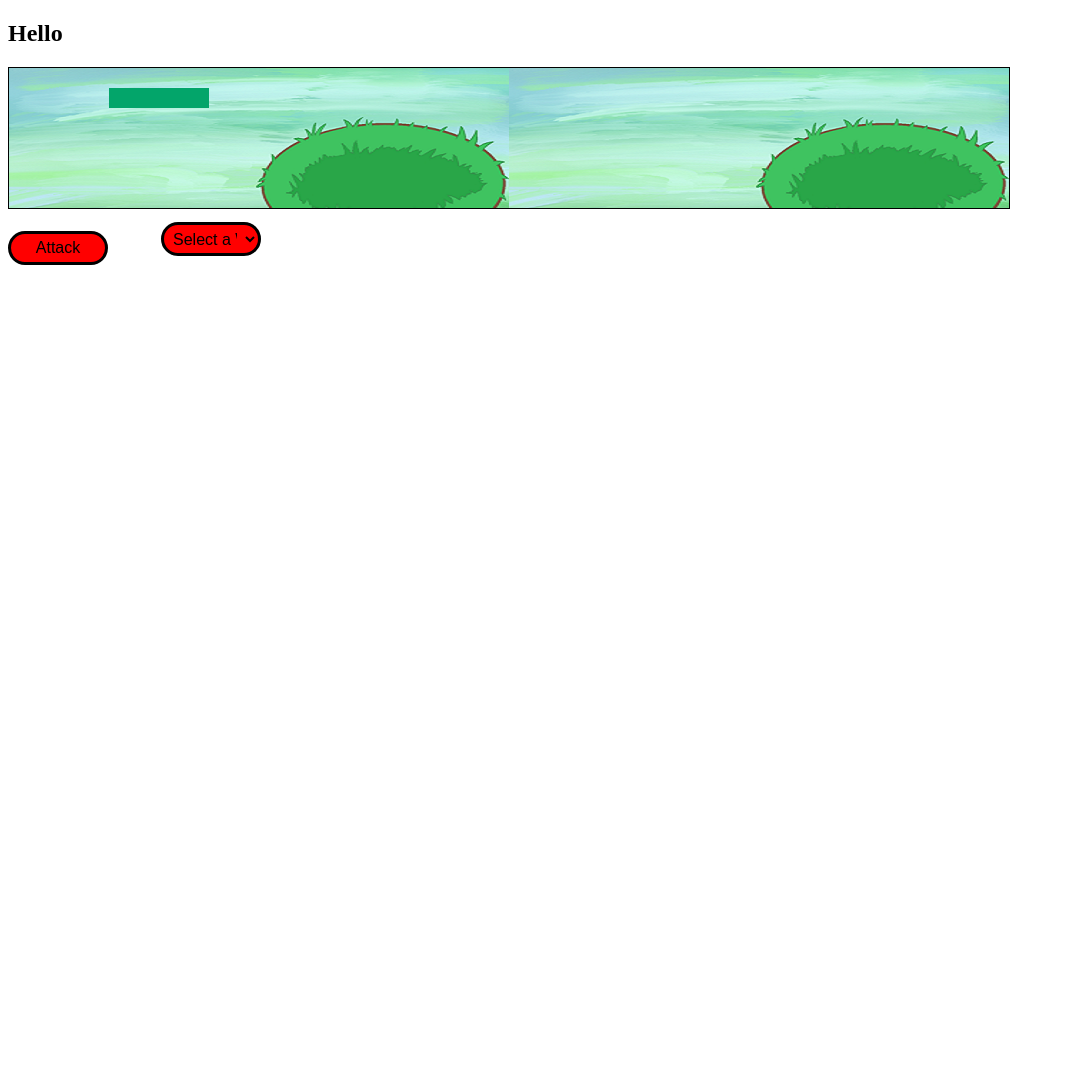
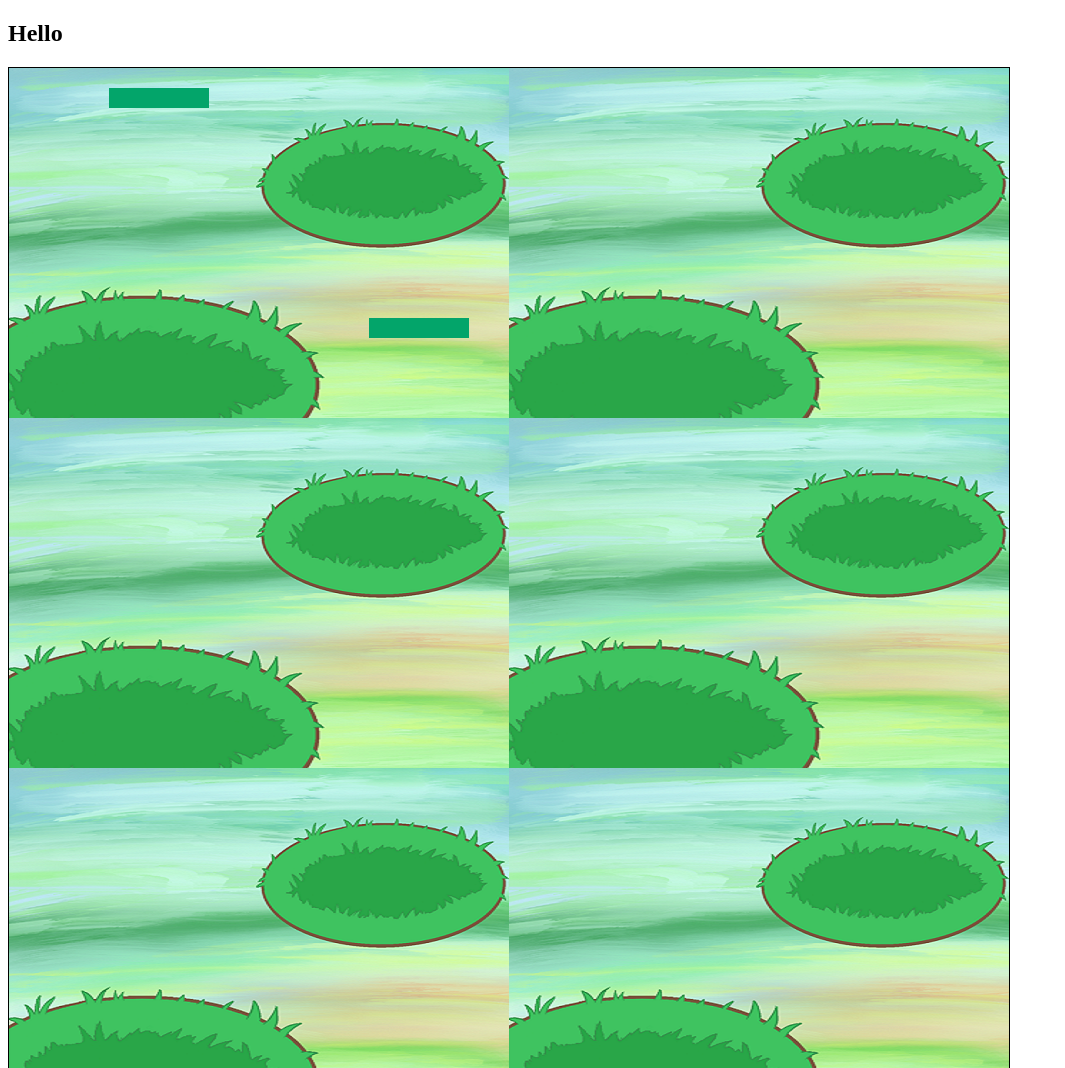
Before and after one commit to Mary-Phelan/Strategy-Game, a website: page game.html in a window 1280 px wide. Shown: the top 1068 px of the page, without its empty margins (0-1065 px from the left). Before the commit the page ends 800 px from the top, so only its background shows below. Drawn offline with Linux system fonts and the light colour scheme.

Commit message:
Update game.html

```diff
--- a/game.html
+++ b/game.html
@@ -40,7 +40,7 @@
 
 <body>
     <h2 id="gamerTag">Hello</h2>
-    <canvas id="the_canvas" width="1000%" height="140%"
+    <canvas id="the_canvas" width="1000%" height="1000%"
         style="border: black 1px solid; background: url('./img/poke_bg2.png');">
         Oops! looks like your browser does not support canvas tag
     </canvas>
```
